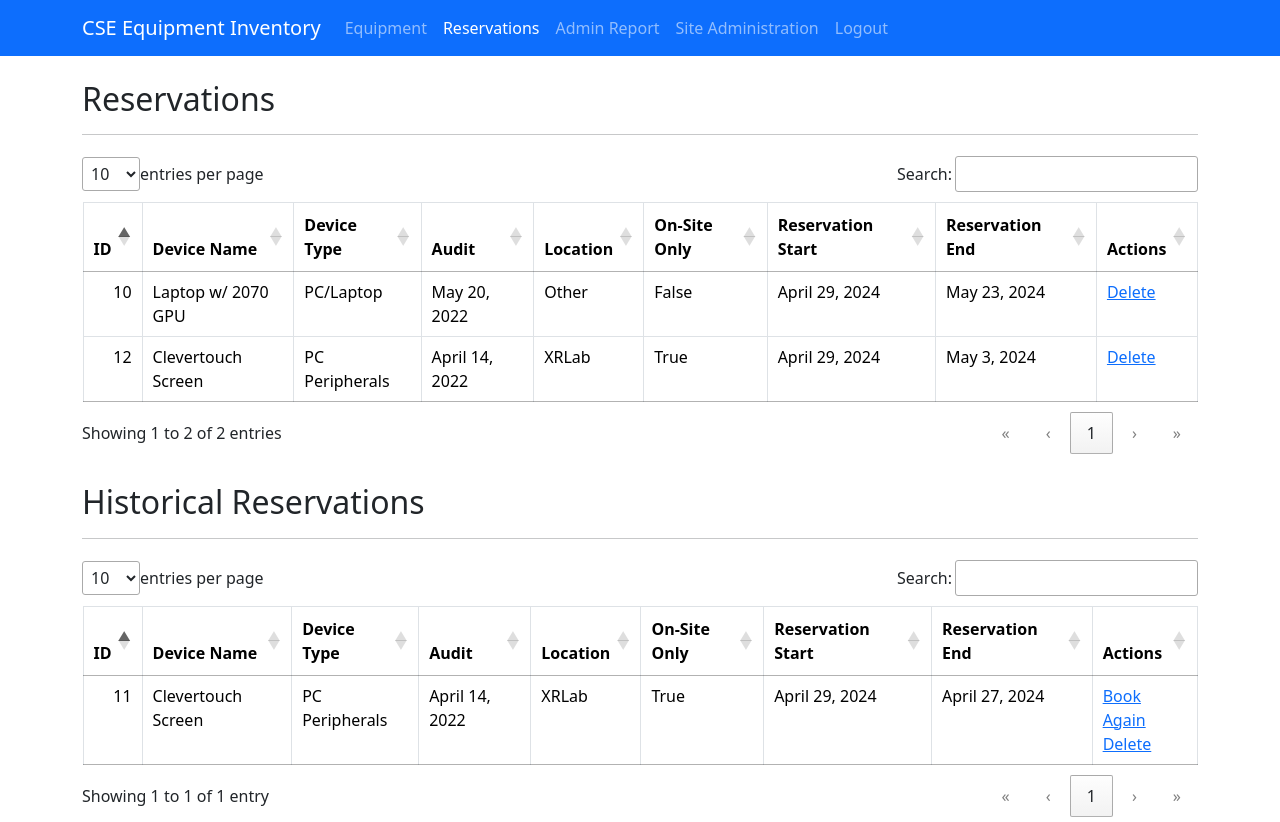
After one commit to TrinityNET/Django-Inventory-System, a Django app: page /reservations/ in a window 1280 px wide. The commit adds this page. Run offline with Django 5.2, Linux system fonts and the light colour scheme; a user stored in the database is signed in; data comes from the database, SQL or seed files in the repository; both versions use the stored data as it was after the commit; some libraries are stand-ins or nearby versions.

Commit message:
Add files via upload

```diff
--- a/inventory_management/inventory_management/admin.py
+++ b/inventory_management/inventory_management/admin.py
@@ -1,4 +1,5 @@
 from django.contrib import admin
-from .models import Equipment
+from .models import Equipment, Reservation
 
 admin.site.register(Equipment)
+admin.site.register(Reservation)
--- a/inventory_management/inventory_management/forms.py
+++ b/inventory_management/inventory_management/forms.py
@@ -1,8 +1,10 @@
 from django import forms
-from .models import Equipment
+from .models import Equipment, Reservation
 
 class EquipmentFilterForm(forms.Form):
-    quantity = forms.IntegerField(min_value=1, required=True)
     audit = forms.DateField(required=False, widget=forms.DateInput(attrs={'type': 'date'}))
     equipment_type = forms.ChoiceField(choices=Equipment.EQUIPMENT_TYPES, required=False)
     location = forms.ChoiceField(choices=Equipment.LOCATIONS, required=False)
+
+class ReservationForm(forms.Form):
+    end_date = forms.DateField(required=True, widget=forms.DateInput(attrs={'type': 'date'}))
--- a/inventory_management/inventory_management/models.py
+++ b/inventory_management/inventory_management/models.py
@@ -1,4 +1,5 @@
 from django.db import models
+from django.contrib.auth.models import User
 
 class Equipment(models.Model):
     EQUIPMENT_TYPES = [
@@ -26,6 +27,10 @@ class Equipment(models.Model):
     quantity = models.IntegerField(default=1)
     audit = models.DateField(null=True, blank=True)
     location = models.CharField(max_length=100, choices=LOCATIONS)
+    onsite = models.BooleanField(default=False)
 
-    def __str__(self):
-        return self.name
+class Reservation(models.Model):
+    equipment = models.ForeignKey(Equipment, on_delete=models.CASCADE)
+    user = models.ForeignKey(User, on_delete=models.CASCADE)
+    start_date = models.DateField()
+    end_date = models.DateField()
--- a/inventory_management/inventory_management/urls.py
+++ b/inventory_management/inventory_management/urls.py
@@ -21,9 +21,14 @@ from django.conf import settings
 from django.conf.urls.static import static
 
 urlpatterns = [
-    path('admin/', admin.site.urls),
+    path('', views.user_login, name='login'),
+    path('django_admin/', admin.site.urls),
     path('signup/', views.signup, name='signup'),
     path('login/', views.user_login, name='login'),
     path('equipment/', views.equipment, name='equipment'),
+    path('make_reservation/<int:equipment_id>/', views.make_reservation, name='make_reservation'),
+    path('reservations/', views.reservations, name='reservations'),
+    path('reservation/<int:pk>/delete/', views.delete_reservation, name='delete_reservation'),
+    path('admin/', views.admin, name='admin'),
     path('logout/', views.user_logout, name='logout'),
 ]
--- a/inventory_management/inventory_management/views.py
+++ b/inventory_management/inventory_management/views.py
@@ -1,10 +1,59 @@
 from django.contrib.auth.forms import UserCreationForm, AuthenticationForm
 from django.contrib.auth import authenticate, login, logout
-from django.shortcuts import render, redirect
+from django.shortcuts import render, redirect, get_object_or_404
 from django.contrib.auth.decorators import login_required
 from django.views.generic import ListView
-from .models import Equipment
-from .forms import EquipmentFilterForm
+from .models import Equipment, Reservation
+from .forms import EquipmentFilterForm, ReservationForm
+from django.utils import timezone
+
+@login_required
+def make_reservation(request, equipment_id):
+    equipment = get_object_or_404(Equipment, pk=equipment_id)
+    error = ''
+
+    if request.method == 'POST':
+        form = ReservationForm(request.POST)
+        if form.is_valid():
+            start_date = timezone.now().date()
+            end_date = form.cleaned_data['end_date']
+
+            if (end_date < start_date):
+                error = 'End date must be greater than or equal to start date.'
+            elif(equipment.quantity < 1):
+                error = 'Item is out of stock.'
+            else:
+                reservation = Reservation(
+                    equipment=equipment,
+                    user=request.user,
+                    start_date=start_date,
+                    end_date=end_date
+                )
+                reservation.save()
+                return redirect('reservations')
+    else:
+        form = ReservationForm()
+
+    context = {
+        'equipment': equipment,
+        'form': form,
+        'error': error
+    }
+    return render(request, 'make_reservation.html', context)
+
+@login_required
+def reservations(request):
+    reservations_list = Reservation.objects.filter(user=request.user)
+    debug_message = ''
+
+    context = {'reservations_list': reservations_list, 'debug_message': debug_message, 'now': timezone.now().date()}
+    return render(request, 'reservations.html', context)
+
+@login_required
+def delete_reservation(request, pk):
+    reservation = get_object_or_404(Reservation, pk=pk)
+    reservation.delete()
+    return redirect('reservations')
 
 @login_required
 def equipment(request):
@@ -23,8 +72,26 @@ def equipment(request):
             equipment_list = equipment_list.filter(audit=audit)
         if equipment_type:
             equipment_list = equipment_list.filter(type=equipment_type)
+
     context = {'equipment_list': equipment_list, 'debug_message': debug_message, 'form': form}
     return render(request, 'equipment.html', context)
+
+@login_required
+def admin(request):
+    if request.user.is_staff:
+        reservations_list = Reservation.objects.all()
+        all_equipment = Equipment.objects.all()
+        equipment_count = Equipment.objects.count()
+        reservation_count = Reservation.objects.count()
+        overdue_count = Reservation.objects.filter(end_date__lt=timezone.now().date()).count()
+        equipment_quantity = 0
+        for equipment in all_equipment:
+            equipment_quantity += equipment.quantity
+
+        context = {'now': timezone.now().date(), 'reservations_list': reservations_list, 'equipment_count': equipment_count, 'overdue_count': overdue_count, 'reservation_count': reservation_count, 'equipment_quantity': equipment_quantity}
+        return render(request, 'admin.html', context)
+    else:
+        return redirect('equipment')
 
 def user_logout(request):
     logout(request)
--- a/inventory_management/templates/base.html
+++ b/inventory_management/templates/base.html
@@ -22,10 +22,21 @@
         </button>
         <div class="collapse navbar-collapse" id="navbarNav">
             <ul class="navbar-nav">
+                {% if user.is_authenticated %}
                 <li class="nav-item">
                     <a class="nav-link {% block equipment_active %}{% endblock %}" href="{% url 'equipment' %}">Equipment</a>
                 </li>
-                {% if user.is_authenticated %}
+                <li class="nav-item">
+                    <a class="nav-link {% block reservations_active %}{% endblock %}" href="{% url 'reservations' %}">Reservations</a>
+                </li>
+                {% if user.is_staff %}
+                <li class="nav-item">
+                    <a class="nav-link {% block admin_active %}{% endblock %}" href="{% url 'admin' %}">Admin Report</a>
+                </li>
+                <li class="nav-item">
+                    <a class="nav-link" href="/django_admin/">Site Administration</a>
+                </li>
+                {% endif %}
                 <li class="nav-item">
                     <a class="nav-link" href="{% url 'logout' %}">Logout</a>
                 </li>
--- /dev/null
+++ b/inventory_management/templates/reservations.html
@@ -0,0 +1,99 @@
+{% extends 'base.html' %}
+
+{% block title %}Reservations{% endblock %}
+
+{% block reservations_active %}active{% endblock %}
+
+{% block signed_in_navbar %}{% endblock %}
+
+{% block content %}
+<h2>Reservations</h2>
+<hr>
+<div class="table-responsive">
+    <table class="table table-bordered" id="activeResTable">
+        <tbody>
+            {% load tz %}
+            {% for reservation in reservations_list %}
+                {% if reservation.end_date|date:'Y-m-d' >= now|date:'Y-m-d' %}
+                <tr>
+                    <td>{{ reservation.id }}</td>
+                    <td>{{ reservation.equipment.name }}</td>
+                    <td>{{ reservation.equipment.get_type_display }}</td>
+                    <td>{{ reservation.equipment.audit }}</td>
+                    <td>{{ reservation.equipment.get_location_display }}</td>
+                    <td>{{ reservation.equipment.onsite }}</td>
+                    <td>{{ reservation.start_date }}</td>
+                    <td>{{ reservation.end_date }}</td>
+                    <td><a href="{% url 'delete_reservation' reservation.pk %}">Delete</a></td>
+                </tr>
+                {% endif %}
+            {% endfor %}
+        </tbody>
+    </table>
+</div>
+<br>
+<h2>Historical Reservations</h2>
+<hr>
+<div class="table-responsive">
+    <table class="table table-bordered" id="hisResTable">
+        <tbody>
+            {% for reservation in reservations_list %}
+                {% if reservation.end_date|date:'Y-m-d' < now|date:'Y-m-d' %}
+                <tr>
+                    <td>{{ reservation.id }}</td>
+                    <td>{{ reservation.equipment.name }}</td>
+                    <td>{{ reservation.equipment.get_type_display }}</td>
+                    <td>{{ reservation.equipment.audit }}</td>
+                    <td>{{ reservation.equipment.get_location_display }}</td>
+                    <td>{{ reservation.equipment.onsite }}</td>
+                    <td>{{ reservation.start_date }}</td>
+                    <td>{{ reservation.end_date }}</td>
+                    <td>
+                        <a href="{% url 'make_reservation' reservation.equipment.id %}">Book Again</a>
+                        <br>
+                        <a href="{% url 'delete_reservation' reservation.pk %}">Delete</a>
+                    </td>
+                </tr>
+                {% endif %}
+            {% endfor %}
+        </tbody>
+    </table>
+</div>
+
+<script>
+$(document).ready(function() {
+    $('#activeResTable').DataTable({
+        "columns": [
+            { "data": "column1", "title": "ID" },
+            { "data": "column2", "title": "Device Name" },
+            { "data": "column3", "title": "Device Type" },
+            { "data": "column4", "title": "Audit" },
+            { "data": "column5", "title": "Location" },
+            { "data": "column6", "title": "On-Site Only" },
+            { "data": "column7", "title": "Reservation Start" },
+            { "data": "column8", "title": "Reservation End" },
+            { "data": "column9", "title": "Actions" },
+        ]
+    });
+    $('#hisResTable').DataTable({
+        "columns": [
+            { "data": "column1", "title": "ID" },
+            { "data": "column2", "title": "Device Name" },
+            { "data": "column3", "title": "Device Type" },
+            { "data": "column4", "title": "Audit" },
+            { "data": "column5", "title": "Location" },
+            { "data": "column6", "title": "On-Site Only" },
+            { "data": "column7", "title": "Reservation Start" },
+            { "data": "column8", "title": "Reservation End" },
+            { "data": "column9", "title": "Actions" },
+        ]
+    });
+});
+
+function resetFilter() {
+    document.getElementById('filterForm').reset();
+    window.location.href = window.location.href;
+}
+</script>
+
+{% endblock %}
```
Also changed, not shown: inventory_management/templates/admin.html (added, +57 -0 lines), inventory_management/templates/equipment.html (+8 -0 lines), inventory_management/templates/make_reservation.html (added, +50 -0 lines), inventory_management/db.sqlite3, inventory_management/inventory_management/migrations/0007_equipment_onsite.py (added), inventory_management/inventory_management/migrations/0008_reservation.py (added), inventory_management/inventory_management/migrations/0009_alter_reservation_start_date.py (added), inventory_management/inventory_management/migrations/0010_alter_reservation_start_date.py (added).
